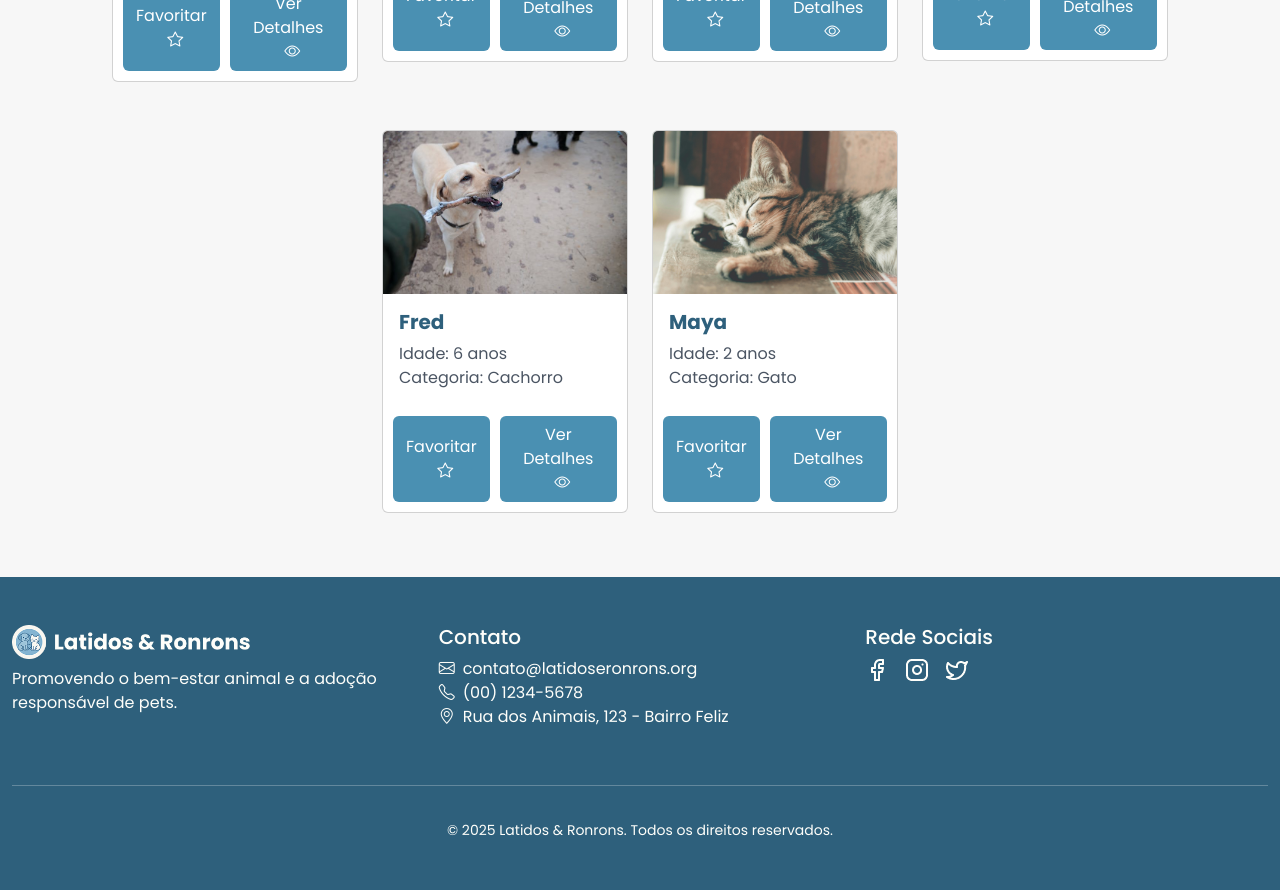
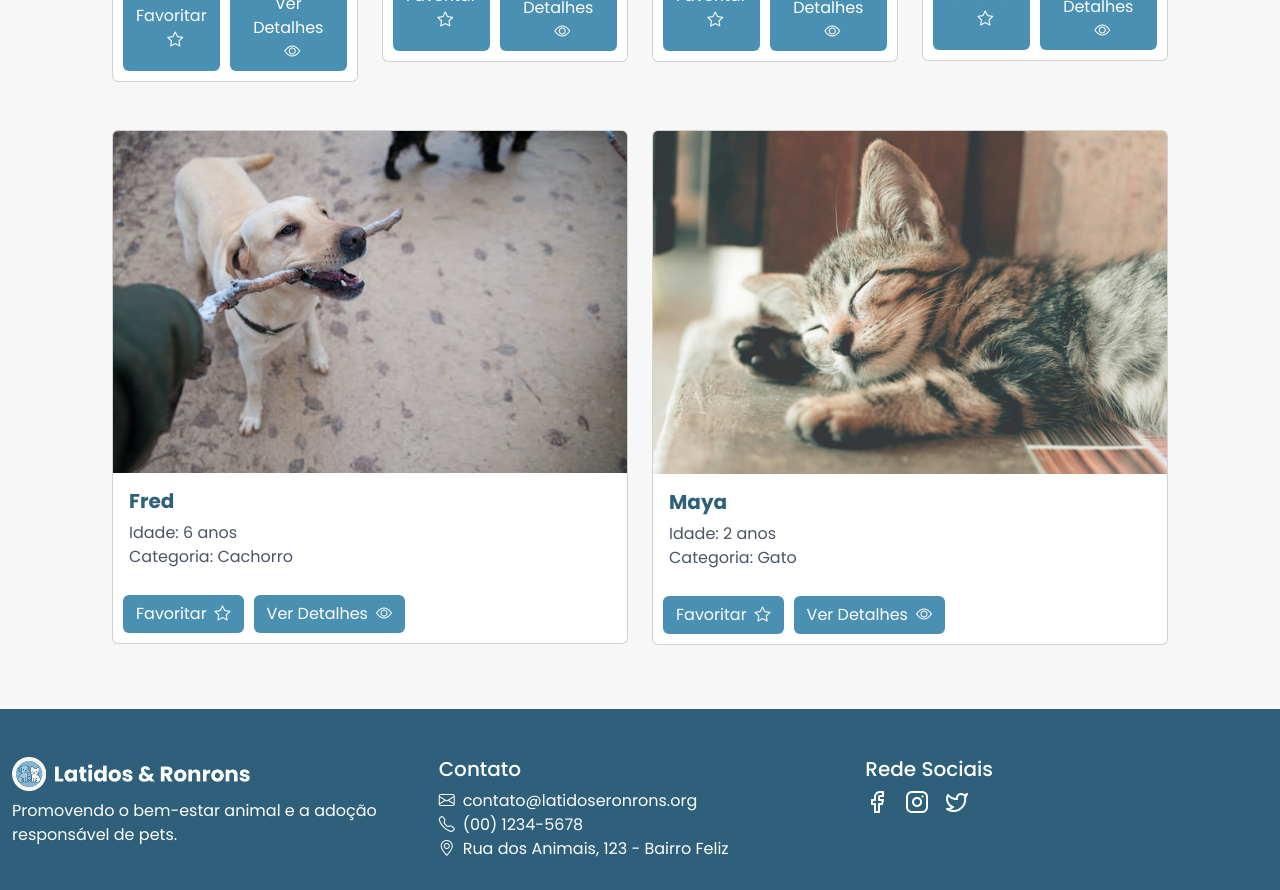
Before and after one commit to chryssstina/Adocao_de_Animais_React, a React (Vite) app in the folder frontend/: page /animais in a window 1280 px wide. Shown: the part 660-1550 px from the top of the page. Built offline with nearby package versions, Linux system fonts and the light colour scheme.

Commit message:
Update AnimalList.jsx

```diff
--- a/frontend/src/pages/AnimalList/AnimalList.jsx
+++ b/frontend/src/pages/AnimalList/AnimalList.jsx
@@ -90,7 +90,7 @@ function AnimalList() {
                         // Renderiza a lista filtrada ou uma mensagem de "não encontrado"
                         filteredAnimals.length > 0 ? (
                             filteredAnimals.map((animal) => (
-                                <div className="col-sm-6 col-md-4 col-lg-3 d-flex justify-content-center" key={animal.id}>
+                                <div className="col d-flex justify-content-center" key={animal.id}>
                                     <AnimalCardsForAdoption
                                         id={animal.id}
                                         animalName={animal.animalName}
```
